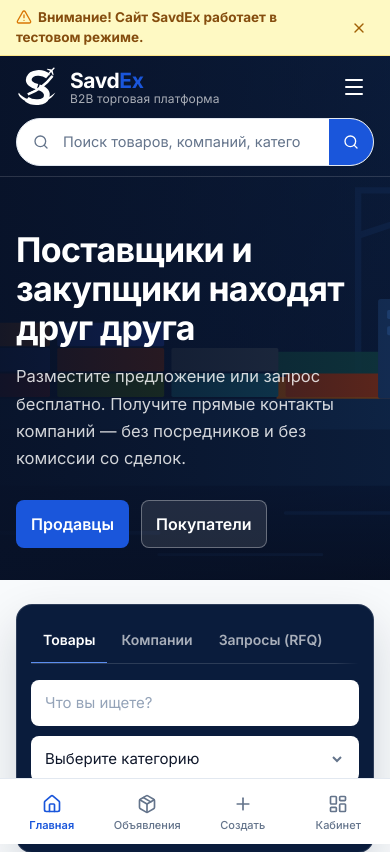
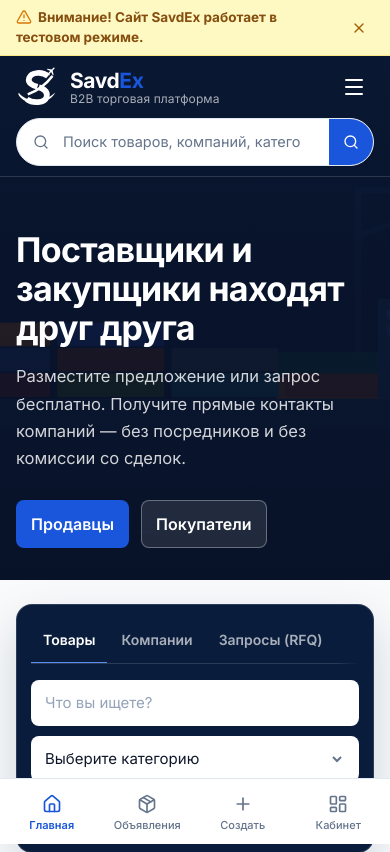
Before and after one commit to xondamirx9/savdex, a Laravel app: page / in a window 390 px wide. Shown: the top 852 px of the page. Run offline with Laravel 12, Linux system fonts and the light colour scheme; data comes from the database, SQL or seed files in the repository; data that the repository does not hold is empty; style sheets or scripts are compiled from the project's sources; parts of the project's set-up code (start-up, migrations or seed data) failed here and were passed over; some libraries are stand-ins or nearby versions.

Commit message:
Darken the hero behind its text on small screens
The hero scrim runs left to right, strong at the left edge and thin at
the right. That suits the desktop layout, where the copy sits in the
left half. On a tablet or phone the lines run the full width and land on
the bright part of the photo, over the truck cab, where white text sinks
into the picture.

Below 1024px the scrim turns vertical instead: light at the top so the
photo still reads, deepening towards the text. Measured over a bright
stand-in photo, average luminance under the copy block drops from 110 to
70 out of 255 at 390px wide, and from 97 to 63 at 768px. The desktop
gradient is untouched.

Co-Authored-By: Claude Opus 5 <noreply@anthropic.com>
Claude-Session: https://claude.ai/code/session_01Gxp22K4VJ8gzo3MvxpaMjQ

```diff
--- a/resources/css/savdex-components.css
+++ b/resources/css/savdex-components.css
@@ -1888,6 +1888,15 @@ a.product-title::after{content:'';position:absolute;inset:0;z-index:1}
   .hd .burger{margin-left:auto}
   .subnav{display:none}
   .hero-b2b-inner{padding:44px 0 32px}
+  /* Затемнение поворачивается. На широком экране текст занимает левую
+     половину кадра, и горизонтального градиента ему хватает. На
+     планшете и телефоне строки идут во всю ширину и ложатся на светлую
+     часть снимка — прямо на кабину грузовика, где белый текст тонет.
+     Вертикальный градиент подкладывает тёмный фон под весь текст и
+     оставляет верх кадра открытым. Замер поверх светлого снимка:
+     средняя яркость под текстом падает со 110 до 70 из 255. */
+  .hero-b2b::before{background:linear-gradient(180deg,
+    rgba(8,18,40,.58) 0%,rgba(8,18,40,.82) 42%,rgba(8,18,40,.94) 100%)}
   .hero-b2b--underlay .hero-b2b-inner{padding-top:230px}
   .hero-search-band{margin-top:24px}
   .stats-band{margin-top:28px}
```
